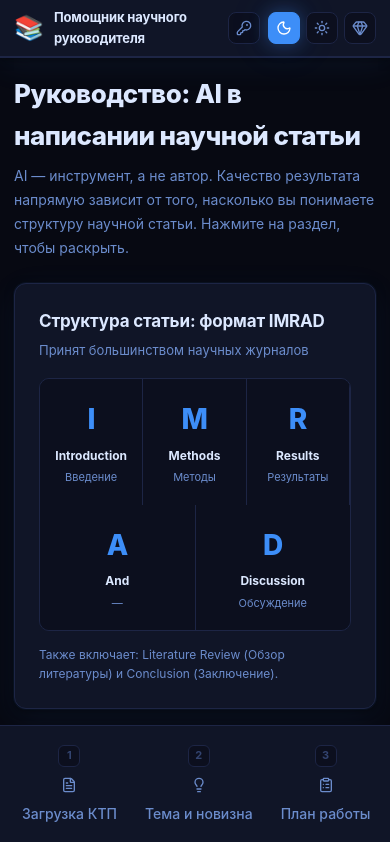
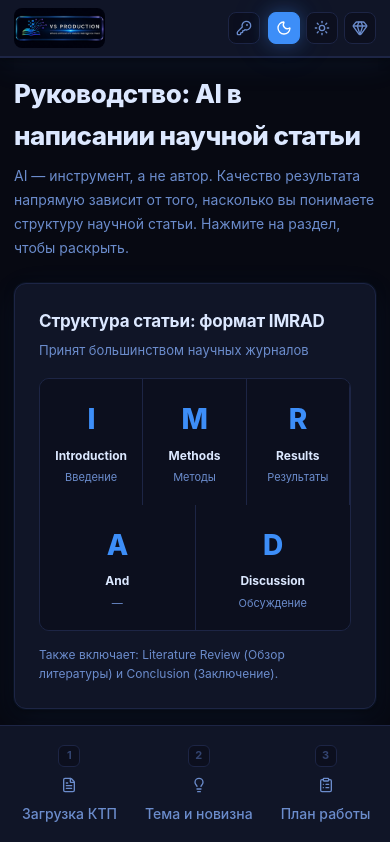
Before and after one commit to pckoudmfk-cmd/research-supervisor-assistant, a React (Vite) app in the folder frontend/: page /research-supervisor-assistant/guide in a window 390 px wide. Shown: the top 842 px of the page. Built offline with nearby package versions, Linux system fonts and the light colour scheme.

Commit message:
Add VS Production logo to header

```diff
--- a/frontend/src/components/layout/Header.module.css
+++ b/frontend/src/components/layout/Header.module.css
@@ -15,10 +15,13 @@
   align-items: center;
   justify-content: space-between;
 }
-.brand { display: flex; align-items: center; gap: 14px; }
-.logo { font-size: 30px; }
-.title { font-size: 15px; font-weight: 700; color: var(--text-primary); letter-spacing: -0.01em; }
-.subtitle { font-size: 12px; color: var(--text-secondary); margin-top: 1px; }
+.brand { display: flex; align-items: center; }
+.logoImg {
+  height: 52px;
+  width: auto;
+  object-fit: contain;
+  border-radius: 8px;
+}
 .right { display: flex; align-items: center; gap: 8px; }
 .themes { display: flex; gap: 6px; }
 .keyRow { display: flex; align-items: center; gap: 6px; }
@@ -49,10 +52,7 @@
 
 @media (max-width: 700px) {
   .inner { padding: 0 14px; height: 56px; }
-  .subtitle { display: none; }
-  .logo { font-size: 24px; }
-  .title { font-size: 13px; }
-  .brand { gap: 10px; }
+  .logoImg { height: 40px; }
   .themeBtn { width: 32px; height: 32px; }
   .keyInput { width: 130px; }
 }
--- a/frontend/src/components/layout/Header.tsx
+++ b/frontend/src/components/layout/Header.tsx
@@ -34,11 +34,11 @@ export function Header() {
     <header className={styles.header}>
       <div className={styles.inner}>
         <div className={styles.brand}>
-          <span className={styles.logo}>📚</span>
-          <div>
-            <div className={styles.title}>Помощник научного руководителя</div>
-            <div className={styles.subtitle}>Цифровой ассистент для работ СПО и ВУЗ</div>
-          </div>
+          <img
+            src="/research-supervisor-assistant/logo.jpg"
+            alt="VS Production"
+            className={styles.logoImg}
+          />
         </div>
         <div className={styles.right}>
           {showKey ? (
```
Also changed, not shown: frontend/public/logo.jpg (added).
